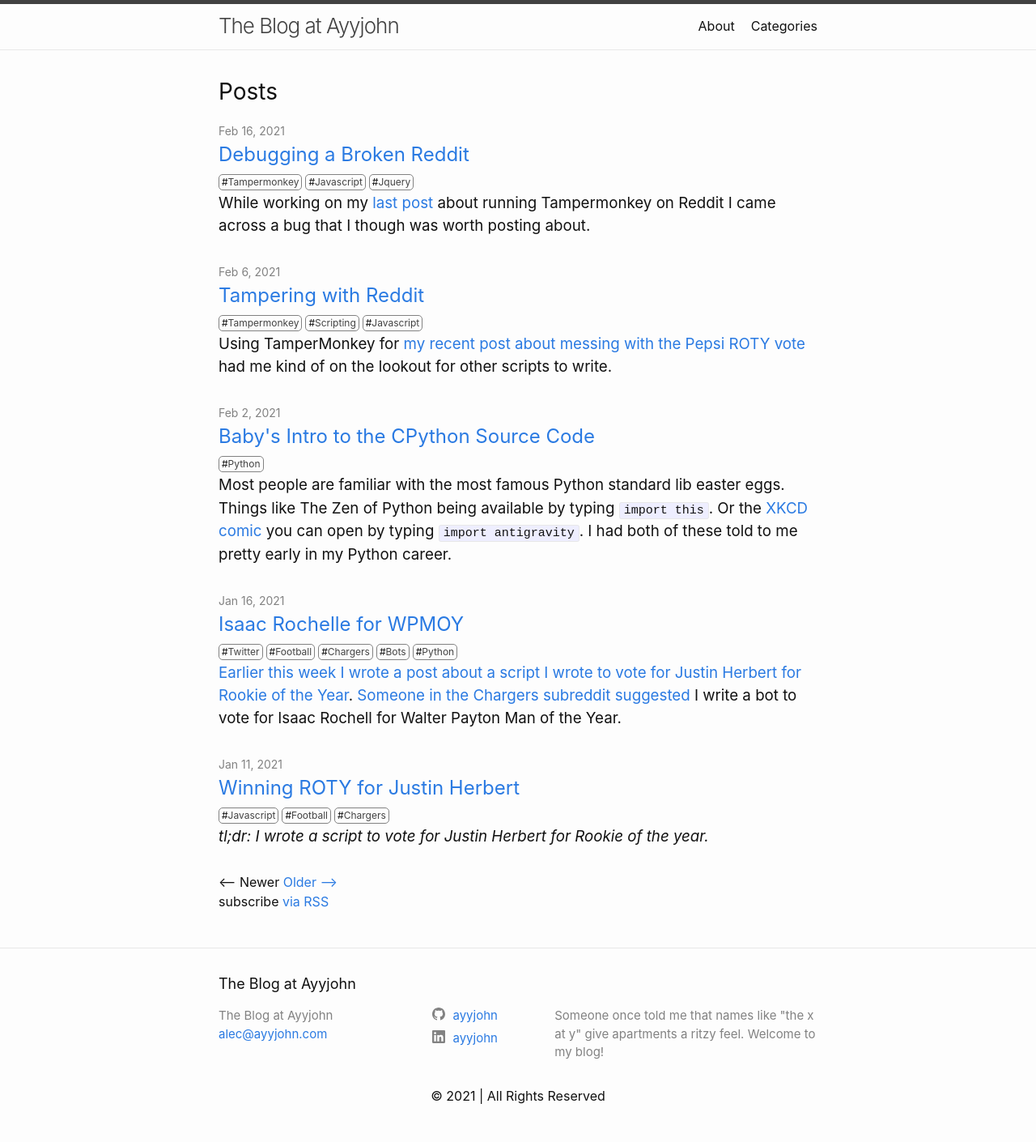
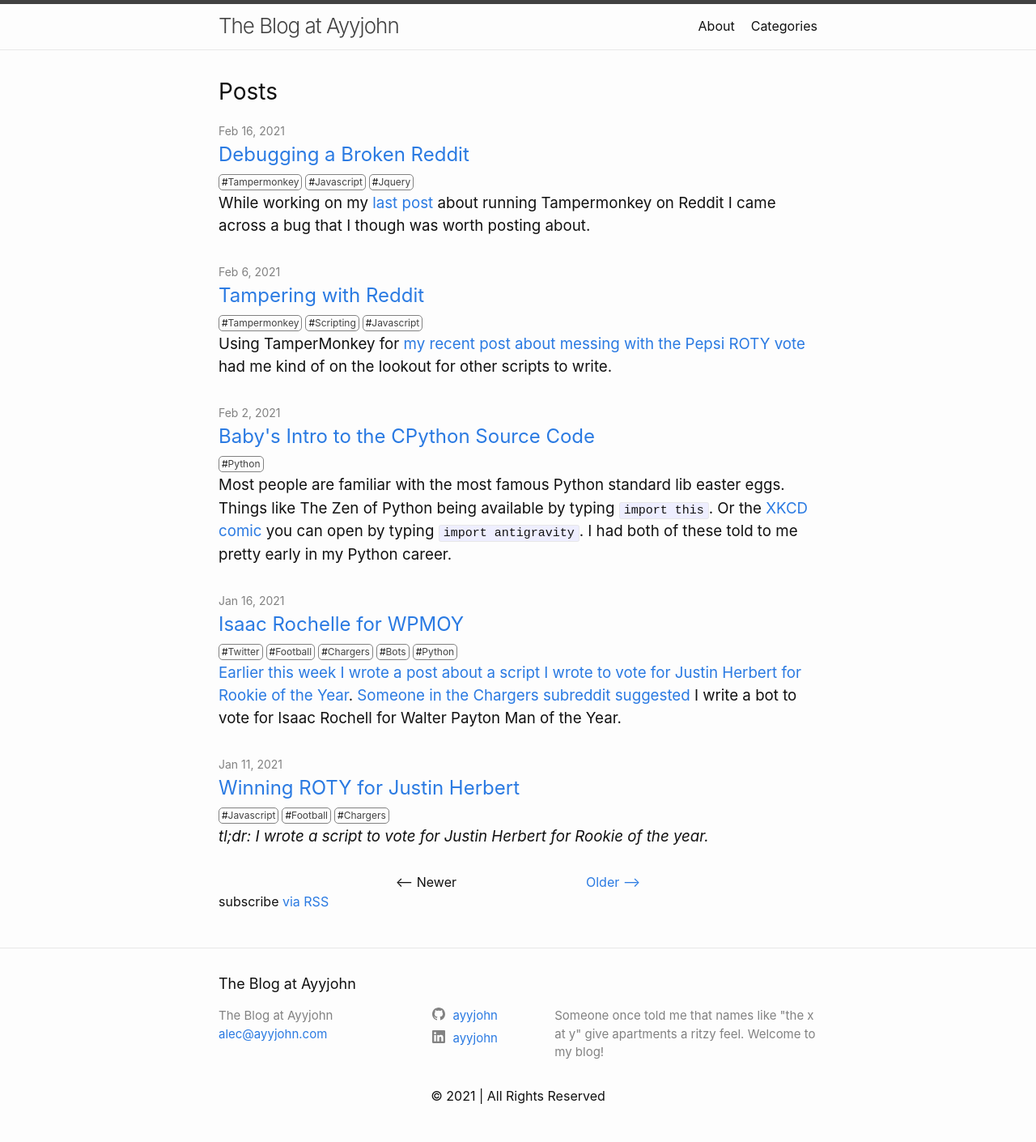
Before and after one commit to ayyjohn/ayyjohn.github.io, a Jekyll site: the page built from index.html, in a window 1280 px wide. Shown: the whole page at 81% size. Built offline with Jekyll 4.4.1, drawn with Linux system fonts in a browser that asks for light colours; the list of posts is cut into pages by our own code.

Commit message:
add styling for pagination

```diff
--- a/_sass/minima/_layout.scss
+++ b/_sass/minima/_layout.scss
@@ -174,6 +174,21 @@
   text-align: center;
 }
 
+// pagination
+
+.pagination {
+  display: flex;
+  justify-content: center;
+}
+
+.previous {
+  margin-right: 5em;
+}
+
+.next {
+  margin-left: 5em;
+}
+
 
 
 /**
```
